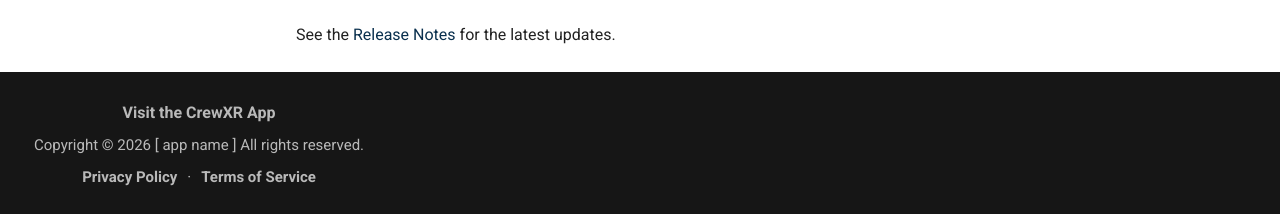
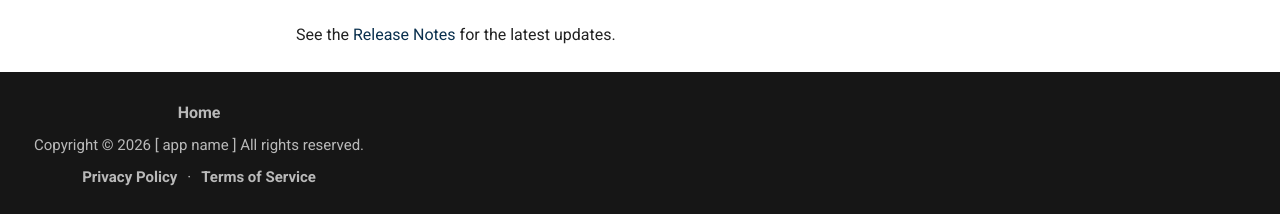
Before and after one commit to axf504/Docu_template, an MkDocs documentation site: the page built from docs/index.md, in a window 1280 px wide and 1052 px high. Shown: the part 835-1049 px from the top of the window. Built offline with MkDocs 1.6.1 and Material for MkDocs 9.7.7, drawn with Linux system fonts in a browser that asks for light colours.

Commit message:
Update footer link to point to Home

```diff
--- a/overrides/partials/footer.html
+++ b/overrides/partials/footer.html
@@ -2,7 +2,7 @@
   <div class="md-footer-meta md-typeset">
     <div class="md-footer-meta__inner md-grid">
       <div class="custom-footer">
-        <a href="https://portal.crewxr.ai/" target="_blank" rel="noopener">Visit the CrewXR App</a>
+        <a href="#" target="_blank" rel="noopener">Home</a>
         <p>Copyright &copy; 2026 [ app name ] All rights reserved.</p>
         <nav class="custom-footer__links">
           <a href="#">Privacy Policy</a>
```
